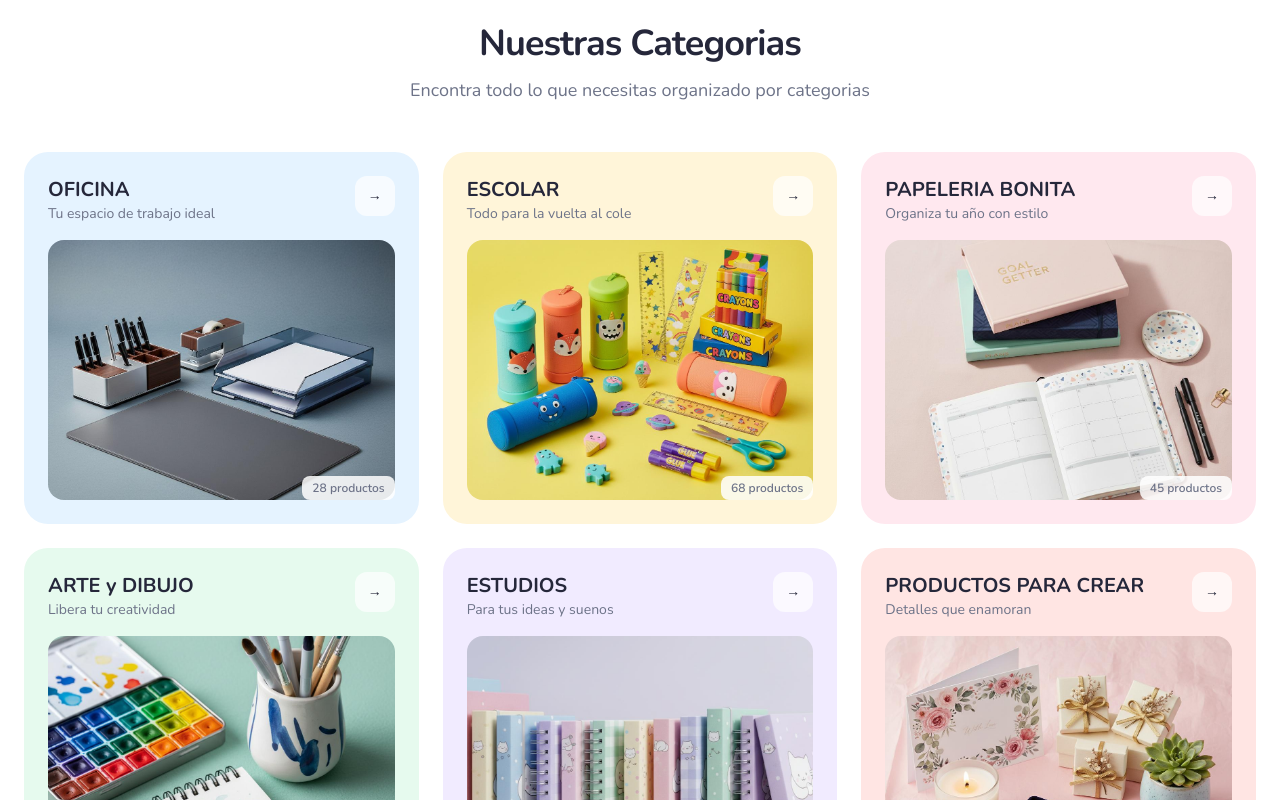
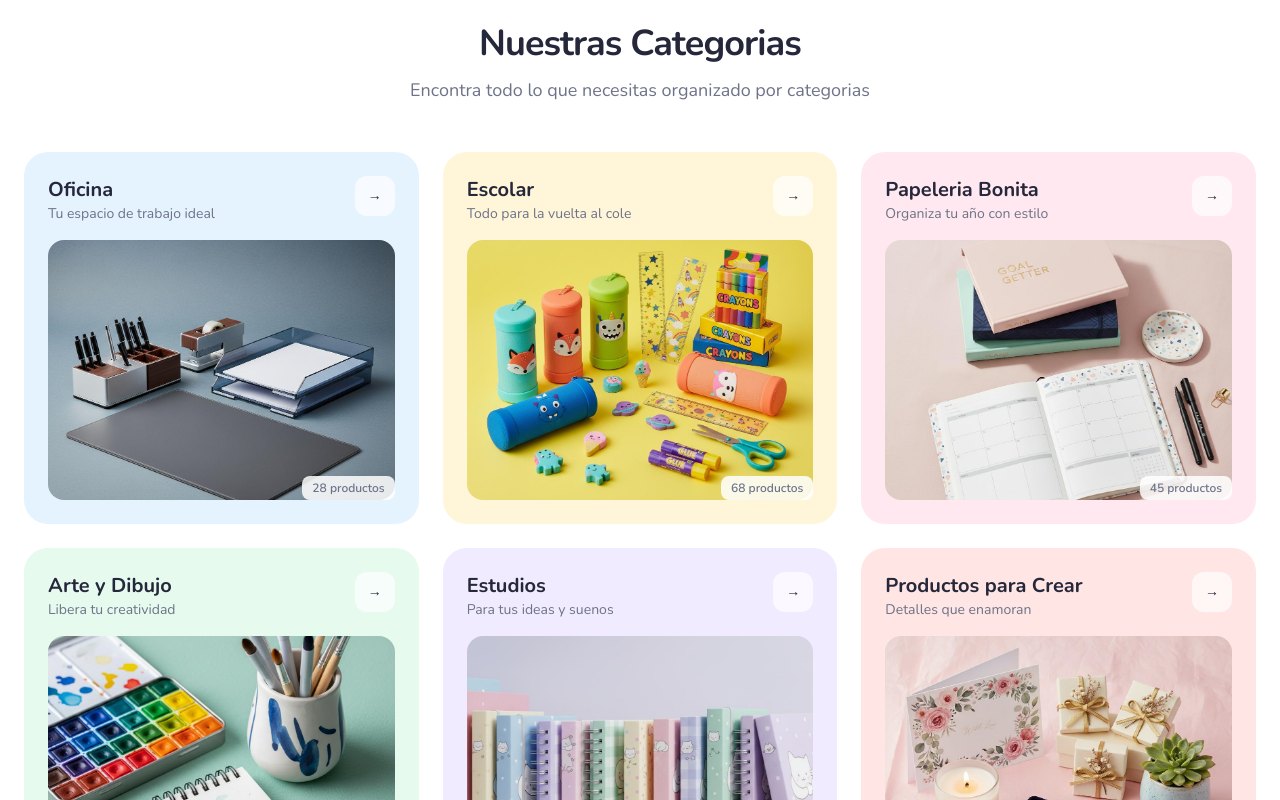
Before and after one commit to luccianorovegno-spec/plateritos, a Next.js app: page / in a window 1280 px wide. Shown: the part 2505-3305 px from the top of the page. Built offline with nearby package versions, Linux system fonts and the light colour scheme.

Commit message:
fix: categorias en minusculas y productos novedades con imagenes especificas

```diff
--- a/src/components/collections-grid.tsx
+++ b/src/components/collections-grid.tsx
@@ -3,7 +3,7 @@ import { SectionHeading } from "@/components/section-heading";
 const collections = [
   {
     id: "1",
-    title: "OFICINA",
+    title: "Oficina",
     image: "/images/collection-oficina.jpg",
     description: "Tu espacio de trabajo ideal",
     color: "bg-pastel-blue",
@@ -11,7 +11,7 @@ const collections = [
   },
   {
     id: "2",
-    title: "ESCOLAR",
+    title: "Escolar",
     image: "/images/collection-escolar.jpg",
     description: "Todo para la vuelta al cole",
     color: "bg-pastel-yellow",
@@ -19,7 +19,7 @@ const collections = [
   },
   {
     id: "3",
-    title: "PAPELERIA BONITA",
+    title: "Papeleria Bonita",
     image: "/images/collection-agendas.jpg",
     description: "Organiza tu año con estilo",
     color: "bg-pastel-pink",
@@ -27,7 +27,7 @@ const collections = [
   },
   {
     id: "4",
-    title: "ARTE y DIBUJO",
+    title: "Arte y Dibujo",
     image: "/images/collection-arte.jpg",
     description: "Libera tu creatividad",
     color: "bg-pastel-mint",
@@ -35,7 +35,7 @@ const collections = [
   },
   {
     id: "5",
-    title: "ESTUDIOS",
+    title: "Estudios",
     image: "/images/collection-cuadernos.jpg",
     description: "Para tus ideas y suenos",
     color: "bg-pastel-lavender",
@@ -43,7 +43,7 @@ const collections = [
   },
   {
     id: "6",
-    title: "PRODUCTOS PARA CREAR",
+    title: "Productos para Crear",
     image: "/images/collection-regalos.jpg",
     description: "Detalles que enamoran",
     color: "bg-pastel-coral",
--- a/src/components/new-arrivals-section.tsx
+++ b/src/components/new-arrivals-section.tsx
@@ -24,7 +24,10 @@ export function NewArrivalsSection({ products }: NewArrivalsSectionProps) {
   const filtered = (() => {
     switch (activeTab) {
       case "novedades":
-        return products.slice(0, 4);
+        return products.slice(0, 4).map((p, i) => ({
+          ...p,
+          images: [`/images/product-${i + 1}.jpg`],
+        }));
       case "mas-vendidos": {
         const sorted = [...products].sort(
           (a, b) => (b.stock ?? 0) - (a.stock ?? 0),
```
